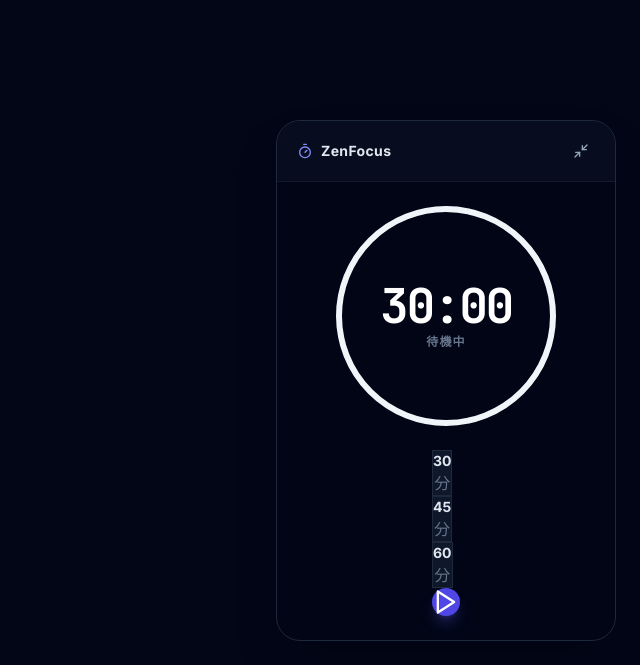
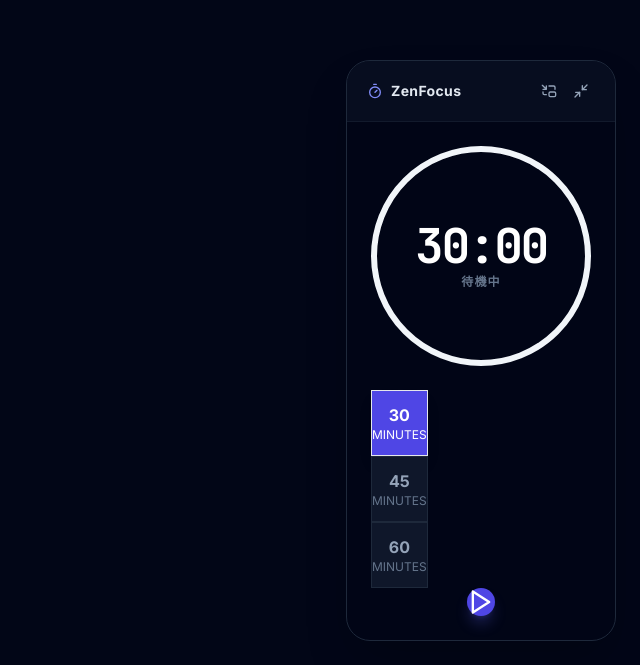
Before and after one commit to daiki-ike/zenfocus-timer, a React (Vite) app: page / in a window 1280 px wide. Shown: the part 135-800 px from the top of the page, without its empty margins (640-1280 px from the left). Built offline with nearby package versions, Linux system fonts and the light colour scheme.

Commit message:
feat: improve UI visibility and add Picture-in-Picture support

```diff
--- a/App.tsx
+++ b/App.tsx
@@ -1,9 +1,10 @@
-import React, { useState, useEffect, useRef } from 'react';
+import React, { useState, useEffect, useRef, useCallback } from 'react';
+import ReactDOM from 'react-dom';
 import { TimerState, Preset } from './types';
 import { CircularProgress } from './components/CircularProgress';
 import { Controls } from './components/Controls';
 import { useSound } from './hooks/useSound';
-import { Bell, Maximize2, Minimize2, Timer } from 'lucide-react';
+import { Bell, Maximize2, Minimize2, Timer, PictureInPicture, X } from 'lucide-react';
 
 const PRESETS: Preset[] = [
   { label: '30分', minutes: 30 },
@@ -11,9 +12,135 @@ const PRESETS: Preset[] = [
   { label: '1時間', minutes: 60 },
 ];
 
+// --- TimerView Component ---
+interface TimerViewProps {
+  timerState: TimerState;
+  timeLeft: number;
+  progress: number;
+  selectedMinutes: number;
+  onStart: () => void;
+  onPause: () => void;
+  onReset: () => void;
+  onPresetSelect: (minutes: number) => void;
+  onMinimize?: () => void;
+  onTogglePip?: () => void;
+  isPipMode: boolean;
+  isInPip?: boolean;
+}
+
+const TimerView: React.FC<TimerViewProps> = ({
+  timerState,
+  timeLeft,
+  progress,
+  selectedMinutes,
+  onStart,
+  onPause,
+  onReset,
+  onPresetSelect,
+  onMinimize,
+  onTogglePip,
+  isPipMode,
+  isInPip = false,
+}) => {
+  const formatTime = (seconds: number) => {
+    const m = Math.floor(seconds / 60);
+    const s = seconds % 60;
+    return `${m.toString().padStart(2, '0')}:${s.toString().padStart(2, '0')}`;
+  };
+
+  return (
+    <div className={`flex flex-col relative w-full h-full ${isInPip ? 'bg-slate-950' : 'w-[340px] bg-slate-950/95 backdrop-blur-md border border-slate-800 rounded-3xl shadow-2xl overflow-hidden'}`}>
+
+      {/* Header / Top Bar */}
+      <div className="flex items-center justify-between px-5 py-4 bg-slate-900/50 border-b border-slate-800/50 drag-handle">
+        <div className="flex items-center gap-2">
+          <Timer className="w-4 h-4 text-indigo-400" />
+          <span className="font-bold text-slate-200 text-sm tracking-wide">ZenFocus</span>
+        </div>
+        <div className="flex items-center gap-1">
+          {/* PiP Button */}
+          {onTogglePip && (
+            <button
+              onClick={onTogglePip}
+              className={`p-1.5 hover:bg-slate-800 rounded-full transition-colors ${isPipMode ? 'text-indigo-400' : 'text-slate-400 hover:text-white'}`}
+              title={isPipMode ? "ウィンドウに戻す" : "ポップアップ表示 (PiP)"}
+            >
+              <PictureInPicture className="w-4 h-4" />
+            </button>
+          )}
+
+          {/* Minimize Button (Hide in PiP) */}
+          {!isInPip && onMinimize && (
+            <button
+              onClick={onMinimize}
+              className="p-1.5 hover:bg-slate-800 rounded-full text-slate-400 hover:text-white transition-colors"
+            >
+              <Minimize2 className="w-4 h-4" />
+            </button>
+          )}
+        </div>
+      </div>
+
+      <div className="p-6 flex flex-col items-center gap-6 flex-1 justify-center">
+
+        {/* Timer Display */}
+        <div className="relative">
+          <CircularProgress
+            progress={timerState === TimerState.IDLE ? 0 : (timerState === TimerState.FINISHED ? 100 : progress)}
+            size={isInPip ? 180 : 220}
+            strokeWidth={6}
+          >
+            <div className="text-center space-y-1">
+              <div className={`${isInPip ? 'text-4xl' : 'text-5xl'} font-mono font-bold tracking-tighter text-white tabular-nums`}>
+                {formatTime(timeLeft)}
+              </div>
+              <div className={`text-xs font-bold uppercase tracking-widest ${timerState === TimerState.RUNNING ? 'text-green-400 animate-pulse' :
+                timerState === TimerState.PAUSED ? 'text-yellow-400' :
+                  timerState === TimerState.FINISHED ? 'text-indigo-400' : 'text-slate-500'
+                }`}>
+                {timerState === TimerState.RUNNING ? '集中中' :
+                  (timerState === TimerState.PAUSED ? '一時停止' :
+                    (timerState === TimerState.FINISHED ? '完了' : '待機中'))}
+              </div>
+            </div>
+          </CircularProgress>
+        </div>
+
+        {/* Controls */}
+        <Controls
+          timerState={timerState}
+          onStart={onStart}
+          onPause={onPause}
+          onReset={onReset}
+          onSelectPreset={onPresetSelect}
+          presets={PRESETS}
+          selectedMinutes={selectedMinutes}
+        />
+
+        {/* Finished Alert Overlay */}
+        {timerState === TimerState.FINISHED && (
+          <div className="absolute inset-0 bg-slate-950/95 flex flex-col items-center justify-center z-20 animate-in fade-in zoom-in text-center p-6 backdrop-blur-sm">
+            <Bell className="w-12 h-12 text-indigo-500 mb-4 animate-bounce" />
+            <h3 className="text-2xl font-bold text-white mb-2">時間です！</h3>
+            <p className="text-slate-400 text-sm mb-6">お疲れ様でした。<br />少し休憩しましょう。</p>
+            <button
+              onClick={onReset}
+              className="bg-indigo-600 hover:bg-indigo-500 text-white px-8 py-3 rounded-full font-bold shadow-lg shadow-indigo-500/30 transition-all hover:scale-105"
+            >
+              閉じる
+            </button>
+          </div>
+        )}
+
+      </div>
+    </div>
+  );
+};
+
 const App: React.FC = () => {
   // UI State
-  const [isOpen, setIsOpen] = useState<boolean>(true); // Start open so user sees it
+  const [isOpen, setIsOpen] = useState<boolean>(true);
+  const [pipWindow, setPipWindow] = useState<Window | null>(null);
 
   // Timer State
   const [timerState, setTimerState] = useState<TimerState>(TimerState.IDLE);
@@ -36,7 +163,6 @@ const App: React.FC = () => {
   // Timer Logic
   useEffect(() => {
     if (timerState === TimerState.RUNNING) {
-      // Clear existing timer if any
       if (timerRef.current) clearInterval(timerRef.current);
 
       timerRef.current = setInterval(() => {
@@ -58,13 +184,17 @@ const App: React.FC = () => {
     return () => {
       if (timerRef.current) clearInterval(timerRef.current);
     };
-    // eslint-disable-next-line react-hooks/exhaustive-deps
   }, [timerState]);
 
   const handleFinish = () => {
     setTimerState(TimerState.FINISHED);
     playBeep();
-    setIsOpen(true); // Auto open when finished
+    // Ensure UI is visible
+    if (pipWindow) {
+      pipWindow.focus();
+    } else {
+      setIsOpen(true);
+    }
 
     if (Notification.permission === 'granted') {
       new Notification("時間になりました！", {
@@ -73,47 +203,109 @@ const App: React.FC = () => {
     }
   };
 
-  const handleStart = () => {
-    setTimerState(TimerState.RUNNING);
-  };
-
-  const handlePause = () => {
-    setTimerState(TimerState.PAUSED);
-  };
-
+  const handleStart = () => setTimerState(TimerState.RUNNING);
+  const handlePause = () => setTimerState(TimerState.PAUSED);
   const handleReset = () => {
     setTimerState(TimerState.IDLE);
     setTimeLeft(selectedMinutes * 60);
   };
-
   const handlePresetSelect = (minutes: number) => {
     setSelectedMinutes(minutes);
     setTimeLeft(minutes * 60);
     setTimerState(TimerState.IDLE);
   };
 
-  // Format MM:SS
+  // PiP Handler
+  const togglePip = useCallback(async () => {
+    if (pipWindow) {
+      // Close PiP
+      pipWindow.close();
+      setPipWindow(null);
+    } else {
+      // Open PiP
+      if (!('documentPictureInPicture' in window)) {
+        alert("お使いのブラウザはPicture-in-Picture APIに対応していません。");
+        return;
+      }
+
+      try {
+        // @ts-ignore - TS doesn't fully know documentPictureInPicture yet
+        const win = await window.documentPictureInPicture.requestWindow({
+          width: 360,
+          height: 600,
+        });
+
+        // Copy styles
+        [...document.styleSheets].forEach((styleSheet) => {
+          try {
+            const cssRules = [...styleSheet.cssRules].map((rule) => rule.cssText).join('');
+            const style = document.createElement('style');
+            style.textContent = cssRules;
+            win.document.head.appendChild(style);
+          } catch (e) {
+            const link = document.createElement('link');
+            link.rel = 'stylesheet';
+            link.type = styleSheet.type;
+            link.media = styleSheet.media.mediaText || '';
+            link.href = styleSheet.href || '';
+            win.document.head.appendChild(link);
+          }
+        });
+
+        // Handle PiP close
+        win.addEventListener('pagehide', () => {
+          setPipWindow(null);
+        });
+
+        setPipWindow(win);
+      } catch (err) {
+        console.error("Failed to open PiP", err);
+      }
+    }
+  }, [pipWindow]);
+
+  const totalSeconds = selectedMinutes * 60;
+  const progress = totalSeconds > 0 ? ((totalSeconds - timeLeft) / totalSeconds) * 100 : 0;
+
+  const timerViewProps = {
+    timerState,
+    timeLeft,
+    progress,
+    selectedMinutes,
+    onStart: handleStart,
+    onPause: handlePause,
+    onReset: handleReset,
+    onPresetSelect: handlePresetSelect,
+    onTogglePip: togglePip,
+    isPipMode: !!pipWindow,
+  };
+
   const formatTime = (seconds: number) => {
     const m = Math.floor(seconds / 60);
     const s = seconds % 60;
     return `${m.toString().padStart(2, '0')}:${s.toString().padStart(2, '0')}`;
   };
 
-  const totalSeconds = selectedMinutes * 60;
-  const progress = totalSeconds > 0 ? ((totalSeconds - timeLeft) / totalSeconds) * 100 : 0;
+  // Render to PiP Window
+  if (pipWindow) {
+    return ReactDOM.createPortal(
+      <div className="h-full w-full flex items-center justify-center bg-slate-950 text-slate-100 p-4">
+        <TimerView {...timerViewProps} isInPip={true} />
+      </div>,
+      pipWindow.document.body
+    );
+  }
 
   // --- Widget / Minimized View ---
   if (!isOpen) {
     return (
       <div className="fixed bottom-6 right-6 z-50 flex flex-col items-end gap-2">
-         {/* Floating Status Pill */}
         {timerState === TimerState.RUNNING && (
           <div className="bg-slate-900 text-white px-3 py-1 rounded-full text-sm font-mono border border-slate-700 shadow-lg animate-pulse mb-1">
             {formatTime(timeLeft)}
           </div>
         )}
 
-         {/* FAB (Floating Action Button) */}
         <button
           onClick={() => setIsOpen(true)}
           className="w-14 h-14 bg-indigo-600 hover:bg-indigo-500 text-white rounded-full shadow-2xl flex items-center justify-center transition-transform hover:scale-110 active:scale-95 border-2 border-indigo-400"
@@ -131,78 +323,13 @@ const App: React.FC = () => {
     );
   }
 
-  // --- Expanded Card View ---
+  // --- Standard View ---
   return (
     <div className="fixed bottom-6 right-6 z-50 animate-in slide-in-from-bottom-10 fade-in duration-300 font-sans">
-      <div className="w-[340px] bg-slate-950/95 backdrop-blur-md border border-slate-800 rounded-3xl shadow-2xl overflow-hidden flex flex-col relative">
-
-        {/* Header / Top Bar */}
-        <div className="flex items-center justify-between px-5 py-4 bg-slate-900/50 border-b border-slate-800/50">
-          <div className="flex items-center gap-2">
-            <Timer className="w-4 h-4 text-indigo-400" />
-            <span className="font-bold text-slate-200 text-sm tracking-wide">ZenFocus</span>
-          </div>
-          <button
-            onClick={() => setIsOpen(false)}
-            className="p-1.5 hover:bg-slate-800 rounded-full text-slate-400 hover:text-white transition-colors"
-          >
-            <Minimize2 className="w-4 h-4" />
-          </button>
-        </div>
-
-        <div className="p-6 flex flex-col items-center gap-6">
-
-          {/* Timer Display */}
-          <div className="relative">
-              <CircularProgress
-                progress={timerState === TimerState.IDLE ? 0 : (timerState === TimerState.FINISHED ? 100 : progress)}
-                size={220}
-                strokeWidth={6}
-              >
-                <div className="text-center space-y-1">
-                  <div className="text-5xl font-mono font-bold tracking-tighter text-white tabular-nums">
-                    {formatTime(timeLeft)}
-                  </div>
-                  <div className={`text-xs font-bold uppercase tracking-widest ${
-                    timerState === TimerState.RUNNING ? 'text-green-400 animate-pulse' :
-                    timerState === TimerState.PAUSED ? 'text-yellow-400' :
-                    timerState === TimerState.FINISHED ? 'text-indigo-400' : 'text-slate-500'
-                  }`}>
-                    {timerState === TimerState.RUNNING ? '集中中' :
-                     (timerState === TimerState.PAUSED ? '一時停止' :
-                     (timerState === TimerState.FINISHED ? '完了' : '待機中'))}
-                  </div>
-                </div>
-              </CircularProgress>
-          </div>
-
-          {/* Controls */}
-          <Controls
-            timerState={timerState}
-            onStart={handleStart}
-            onPause={handlePause}
-            onReset={handleReset}
-            onSelectPreset={handlePresetSelect}
-            presets={PRESETS}
+      <TimerView
+        {...timerViewProps}
+        onMinimize={() => setIsOpen(false)}
       />
-
-          {/* Finished Alert Overlay */}
-          {timerState === TimerState.FINISHED && (
-            <div className="absolute inset-0 bg-slate-950/95 flex flex-col items-center justify-center z-20 animate-in fade-in zoom-in text-center p-6 backdrop-blur-sm">
-               <Bell className="w-12 h-12 text-indigo-500 mb-4 animate-bounce" />
-               <h3 className="text-2xl font-bold text-white mb-2">時間です！</h3>
-               <p className="text-slate-400 text-sm mb-6">お疲れ様でした。<br/>少し休憩しましょう。</p>
-               <button
-                 onClick={handleReset}
-                 className="bg-indigo-600 hover:bg-indigo-500 text-white px-8 py-3 rounded-full font-bold shadow-lg shadow-indigo-500/30 transition-all hover:scale-105"
-               >
-                 閉じる
-               </button>
-            </div>
-          )}
-
-        </div>
-      </div>
     </div>
   );
 };
--- a/components/Controls.tsx
+++ b/components/Controls.tsx
@@ -9,6 +9,7 @@ interface ControlsProps {
   onReset: () => void;
   onSelectPreset: (minutes: number) => void;
   presets: Preset[];
+  selectedMinutes: number;
 }
 
 export const Controls: React.FC<ControlsProps> = ({
@@ -18,6 +19,7 @@ export const Controls: React.FC<ControlsProps> = ({
   onReset,
   onSelectPreset,
   presets,
+  selectedMinutes,
 }) => {
   const isRunning = timerState === TimerState.RUNNING;
 
@@ -25,17 +27,23 @@ export const Controls: React.FC<ControlsProps> = ({
     <div className="flex flex-col gap-5 w-full z-10">
 
       {/* Time Selection Presets */}
-      <div className={`grid grid-cols-3 gap-2 transition-all duration-300 ${timerState !== TimerState.IDLE ? 'opacity-40 pointer-events-none grayscale' : 'opacity-100'}`}>
-        {presets.map((preset) => (
+      <div className={`grid grid-cols-3 gap-3 transition-all duration-300 ${timerState !== TimerState.IDLE ? 'opacity-40 pointer-events-none grayscale' : 'opacity-100'}`}>
+        {presets.map((preset) => {
+          const isSelected = preset.minutes === selectedMinutes;
+          return (
             <button
               key={preset.minutes}
               onClick={() => onSelectPreset(preset.minutes)}
-            className="flex flex-col items-center justify-center py-2 px-1 rounded-xl bg-slate-900 border border-slate-800 hover:border-indigo-500/50 hover:bg-slate-800 transition-all active:scale-95"
+              className={`flex flex-col items-center justify-center py-3 px-2 rounded-xl border transition-all active:scale-95 ${isSelected
+                  ? 'bg-indigo-600 border-indigo-500 text-white shadow-lg shadow-indigo-500/20'
+                  : 'bg-slate-900 border-slate-800 text-slate-400 hover:border-indigo-500/30 hover:bg-slate-800 hover:text-slate-200'
+                }`}
             >
-            <span className="text-sm font-bold text-slate-200">{preset.minutes}</span>
-            <span className="text-[10px] text-slate-500">分</span>
+              <span className={`text-xl font-bold ${isSelected ? 'text-white' : 'text-slate-300'}`}>{preset.minutes}</span>
+              <span className={`text-xs font-medium ${isSelected ? 'text-indigo-200' : 'text-slate-500'}`}>MINUTES</span>
             </button>
-        ))}
+          );
+        })}
       </div>
 
       {/* Main Action Buttons */}
@@ -64,8 +72,7 @@ export const Controls: React.FC<ControlsProps> = ({
         ) : (
           <button
             onClick={isRunning ? onPause : onStart}
-            className={`flex items-center justify-center w-16 h-16 rounded-full text-white transition-all shadow-lg hover:scale-105 active:scale-95 ${
-              isRunning
+            className={`flex items-center justify-center w-16 h-16 rounded-full text-white transition-all shadow-lg hover:scale-105 active:scale-95 ${isRunning
                 ? 'bg-slate-700 hover:bg-slate-600'
                 : 'bg-green-600 hover:bg-green-500 shadow-green-500/30'
               }`}
```
Lines whose indentation alone changed are shown as unchanged.
